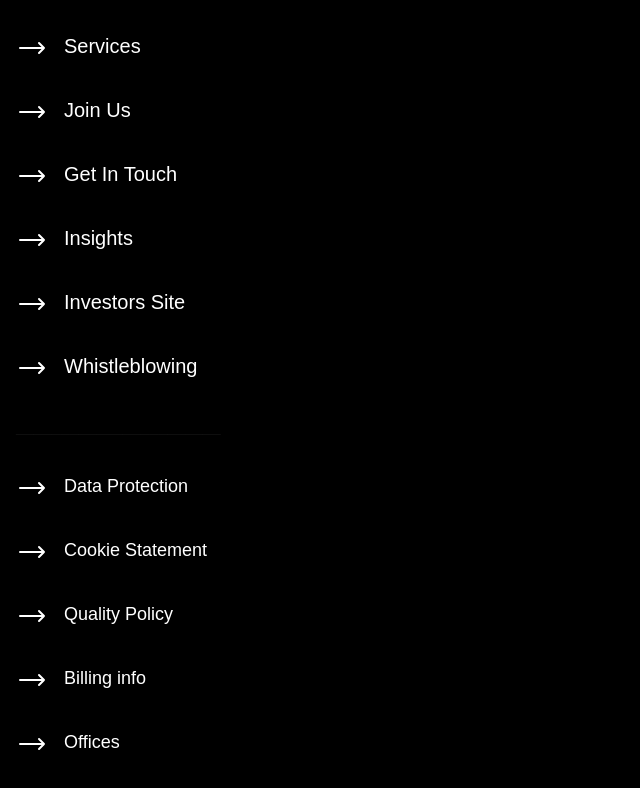
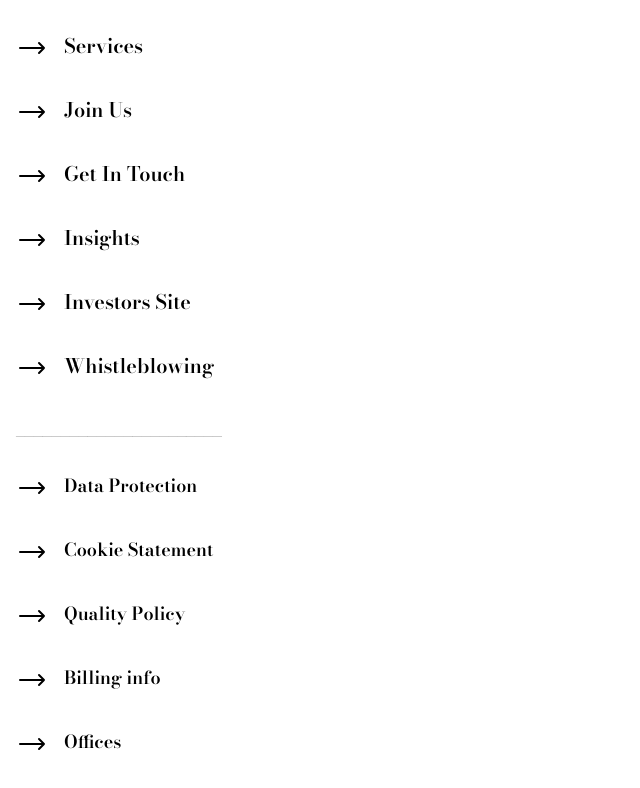
Before and after one commit to Saifa233/cloudconda.com, a Next.js app: page /contact in a window 1280 px wide. Shown: the top 788 px of the page, without its empty margins (0-640 px from the left). Built offline with nearby package versions, Linux system fonts and the light colour scheme.

Commit message:
Content updated

```diff
--- a/src/app/contact/page.tsx
+++ b/src/app/contact/page.tsx
@@ -3,76 +3,76 @@ import Image from "next/image";
 export default function Values(){
 
 return (
-    <section className="min-h-screen bg-black">
+    <section className="min-h-screen bg-white">
         <div className="flex flex-col gap-8 px-4 pt-8">
             <div className="flex gap-4">
-                <svg xmlns="http://www.w3.org/2000/svg" fill="none" viewBox="0 0 24 24" stroke-width="1.5" stroke="currentColor" className="size-8 text-white">
-                    <path stroke-linecap="round" stroke-linejoin="round" d="M17.25 8.25 21 12m0 0-3.75 3.75M21 12H3" />
+                <svg xmlns="http://www.w3.org/2000/svg" fill="none" viewBox="0 0 24 24" strokeWidth="1.5" stroke="currentColor" className="size-8 text-black">
+                    <path strokeLinecap="round" strokeLinejoin="round" d="M17.25 8.25 21 12m0 0-3.75 3.75M21 12H3" />
                 </svg>
 
-                <span className="text-white text-xl">Services</span>
+                <span className="text-black text-xl">Services</span>
             </div>
             <div className="flex gap-4">
-                <svg xmlns="http://www.w3.org/2000/svg" fill="none" viewBox="0 0 24 24" stroke-width="1.5" stroke="currentColor" className="size-8 text-white">
-                    <path stroke-linecap="round" stroke-linejoin="round" d="M17.25 8.25 21 12m0 0-3.75 3.75M21 12H3" />
+                <svg xmlns="http://www.w3.org/2000/svg" fill="none" viewBox="0 0 24 24" strokeWidth="1.5" stroke="currentColor" className="size-8 text-black">
+                    <path strokeLinecap="round" strokeLinejoin="round" d="M17.25 8.25 21 12m0 0-3.75 3.75M21 12H3" />
                 </svg>
-                <span className="text-white text-xl">Join Us</span>
+                <span className="text-black text-xl">Join Us</span>
             </div>
             <div className="flex gap-4">
-                <svg xmlns="http://www.w3.org/2000/svg" fill="none" viewBox="0 0 24 24" stroke-width="1.5" stroke="currentColor" className="size-8 text-white">
-                    <path stroke-linecap="round" stroke-linejoin="round" d="M17.25 8.25 21 12m0 0-3.75 3.75M21 12H3" />
+                <svg xmlns="http://www.w3.org/2000/svg" fill="none" viewBox="0 0 24 24" strokeWidth="1.5" stroke="currentColor" className="size-8 text-black">
+                    <path strokeLinecap="round" strokeLinejoin="round" d="M17.25 8.25 21 12m0 0-3.75 3.75M21 12H3" />
                 </svg>
-                <span className="text-white text-xl">Get In Touch</span>
+                <span className="text-black text-xl">Get In Touch</span>
             </div>
             <div className="flex gap-4">
-                <svg xmlns="http://www.w3.org/2000/svg" fill="none" viewBox="0 0 24 24" stroke-width="1.5" stroke="currentColor" className="size-8 text-white">
-                    <path stroke-linecap="round" stroke-linejoin="round" d="M17.25 8.25 21 12m0 0-3.75 3.75M21 12H3" />
+                <svg xmlns="http://www.w3.org/2000/svg" fill="none" viewBox="0 0 24 24" strokeWidth="1.5" stroke="currentColor" className="size-8 text-black">
+                    <path strokeLinecap="round" strokeLinejoin="round" d="M17.25 8.25 21 12m0 0-3.75 3.75M21 12H3" />
                 </svg>
-                <span className="text-white text-xl">Insights</span>
+                <span className="text-black text-xl">Insights</span>
             </div>
             <div className="flex gap-4">
-                <svg xmlns="http://www.w3.org/2000/svg" fill="none" viewBox="0 0 24 24" stroke-width="1.5" stroke="currentColor" className="size-8 text-white">
-                    <path stroke-linecap="round" stroke-linejoin="round" d="M17.25 8.25 21 12m0 0-3.75 3.75M21 12H3" />
+                <svg xmlns="http://www.w3.org/2000/svg" fill="none" viewBox="0 0 24 24" strokeWidth="1.5" stroke="currentColor" className="size-8 text-black">
+                    <path strokeLinecap="round" strokeLinejoin="round" d="M17.25 8.25 21 12m0 0-3.75 3.75M21 12H3" />
                 </svg>
-                <span className="text-white text-xl">Investors Site</span>
+                <span className="text-black text-xl">Investors Site</span>
             </div>
             <div className="flex gap-4">
-                <svg xmlns="http://www.w3.org/2000/svg" fill="none" viewBox="0 0 24 24" stroke-width="1.5" stroke="currentColor" className="size-8 text-white">
-                    <path stroke-linecap="round" stroke-linejoin="round" d="M17.25 8.25 21 12m0 0-3.75 3.75M21 12H3" />
+                <svg xmlns="http://www.w3.org/2000/svg" fill="none" viewBox="0 0 24 24" strokeWidth="1.5" stroke="currentColor" className="size-8 text-black">
+                    <path strokeLinecap="round" strokeLinejoin="round" d="M17.25 8.25 21 12m0 0-3.75 3.75M21 12H3" />
                 </svg>
-                <span className="text-white text-xl">Whistleblowing</span>
+                <span className="text-black text-xl">Whistleblowing</span>
             </div>
-            <span className="font-bold">_______________________</span>
+            <span className="text-black font-bold">_______________________</span>
 
             <div className="flex gap-4">
-                <svg xmlns="http://www.w3.org/2000/svg" fill="none" viewBox="0 0 24 24" stroke-width="1.5" stroke="currentColor" className="size-8 text-white">
-                    <path stroke-linecap="round" stroke-linejoin="round" d="M17.25 8.25 21 12m0 0-3.75 3.75M21 12H3" />
+                <svg xmlns="http://www.w3.org/2000/svg" fill="none" viewBox="0 0 24 24" strokeWidth="1.5" stroke="currentColor" className="size-8 text-black">
+                    <path strokeLinecap="round" strokeLinejoin="round" d="M17.25 8.25 21 12m0 0-3.75 3.75M21 12H3" />
                 </svg>
-                <span className="text-white text-lg">Data Protection</span>
+                <span className="text-black text-lg">Data Protection</span>
             </div>
             <div className="flex gap-4">
-                <svg xmlns="http://www.w3.org/2000/svg" fill="none" viewBox="0 0 24 24" stroke-width="1.5" stroke="currentColor" className="size-8 text-white">
-                    <path stroke-linecap="round" stroke-linejoin="round" d="M17.25 8.25 21 12m0 0-3.75 3.75M21 12H3" />
+                <svg xmlns="http://www.w3.org/2000/svg" fill="none" viewBox="0 0 24 24" strokeWidth="1.5" stroke="currentColor" className="size-8 text-black">
+                    <path strokeLinecap="round" strokeLinejoin="round" d="M17.25 8.25 21 12m0 0-3.75 3.75M21 12H3" />
                 </svg>
-                <span className="text-white text-lg">Cookie Statement</span>
+                <span className="text-black text-lg">Cookie Statement</span>
             </div>
             <div className="flex gap-4">
-                <svg xmlns="http://www.w3.org/2000/svg" fill="none" viewBox="0 0 24 24" stroke-width="1.5" stroke="currentColor" className="size-8 text-white">
-                    <path stroke-linecap="round" stroke-linejoin="round" d="M17.25 8.25 21 12m0 0-3.75 3.75M21 12H3" />
+                <svg xmlns="http://www.w3.org/2000/svg" fill="none" viewBox="0 0 24 24" strokeWidth="1.5" stroke="currentColor" className="size-8 text-black">
+                    <path strokeLinecap="round" strokeLinejoin="round" d="M17.25 8.25 21 12m0 0-3.75 3.75M21 12H3" />
                 </svg>
-                <span className="text-white text-lg">Quality Policy</span>
+                <span className="text-black text-lg">Quality Policy</span>
             </div>
             <div className="flex gap-4">
-                <svg xmlns="http://www.w3.org/2000/svg" fill="none" viewBox="0 0 24 24" stroke-width="1.5" stroke="currentColor" className="size-8 text-white">
-                    <path stroke-linecap="round" stroke-linejoin="round" d="M17.25 8.25 21 12m0 0-3.75 3.75M21 12H3" />
+                <svg xmlns="http://www.w3.org/2000/svg" fill="none" viewBox="0 0 24 24" strokeWidth="1.5" stroke="currentColor" className="size-8 text-black">
+                    <path strokeLinecap="round" strokeLinejoin="round" d="M17.25 8.25 21 12m0 0-3.75 3.75M21 12H3" />
                 </svg>
-                <span className="text-white text-lg">Billing info</span>
+                <span className="text-black text-lg">Billing info</span>
             </div>
             <div className="flex gap-4">
-                <svg xmlns="http://www.w3.org/2000/svg" fill="none" viewBox="0 0 24 24" stroke-width="1.5" stroke="currentColor" className="size-8 text-white">
-                    <path stroke-linecap="round" stroke-linejoin="round" d="M17.25 8.25 21 12m0 0-3.75 3.75M21 12H3" />
+                <svg xmlns="http://www.w3.org/2000/svg" fill="none" viewBox="0 0 24 24" strokeWidth="1.5" stroke="currentColor" className="size-8 text-black">
+                    <path strokeLinecap="round" strokeLinejoin="round" d="M17.25 8.25 21 12m0 0-3.75 3.75M21 12H3" />
                 </svg>
-                <span className="text-white text-lg">Offices</span>
+                <span className="text-black text-lg">Offices</span>
             </div>
         </div>
 
--- a/src/app/globals.css
+++ b/src/app/globals.css
@@ -23,5 +23,4 @@
 body {
   background: var(--background);
   color: var(--foreground);
-  font-family: Arial, Helvetica, sans-serif;
 }
--- a/src/app/layout.tsx
+++ b/src/app/layout.tsx
@@ -1,22 +1,9 @@
-import type { Metadata } from "next";
-import { Geist, Geist_Mono } from "next/font/google";
-import { Noto_Sans } from 'next/font/google';
-import "./globals.css";
+import {Bodoni_Moda} from 'next/font/google';
+import './globals.css'
 
-const geistSans = Geist({
-  variable: "--font-geist-sans",
-  subsets: ["latin"],
-});
-
-const geistMono = Geist_Mono({
-  variable: "--font-geist-mono",
-  subsets: ["latin"],
-});
-
-const notoSans = Noto_Sans({
+const bodoni = Bodoni_Moda({
+  weight: '600',
   subsets: ['latin'],
-  weight: ['400', '700'],
-  display: 'swap',
 });
 
 export default function RootLayout({
@@ -25,7 +12,7 @@ export default function RootLayout({
   children: React.ReactNode;
 }>) {
   return (
-    <html lang="en" className={notoSans.className}>
+    <html lang="en" className={bodoni.className}>
       <body>
         {children}
       </body>
```
Also changed, not shown: src/app/about/page.tsx (+12 -10 lines), src/app/home/page.tsx (+25 -10 lines), src/app/services/page.tsx (+21 -12 lines), src/app/values/page.tsx (+10 -9 lines).
